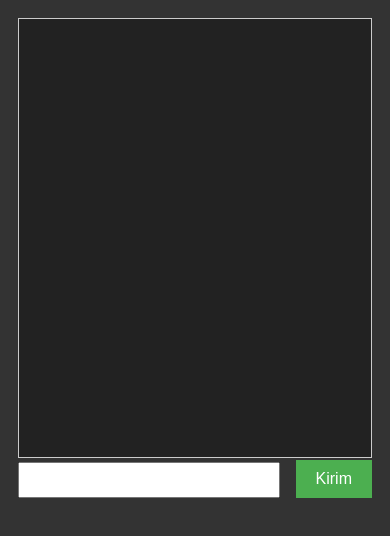
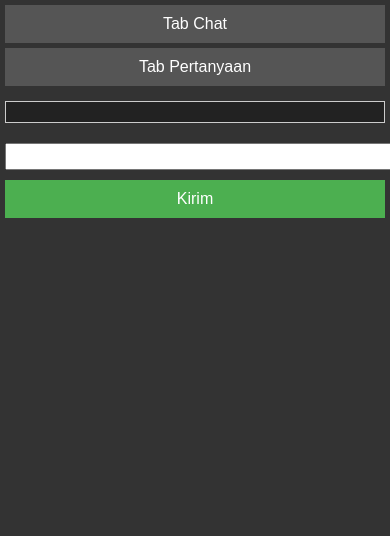
Before and after one commit to NiaNyaa/chatbot.github.io, a plain HTML site: page index.html in a window 390 px wide. Drawn offline with Linux system fonts and the light colour scheme.

Commit message:
Update index.html

```diff
--- a/index.html
+++ b/index.html
@@ -1,43 +1,70 @@
 <!DOCTYPE html>
 <html>
 <head>
-  <title>Chat GPT</title>
+  <title>Chat BOT</title>
+  <meta name="viewport" content="width=device-width, initial-scale=1.0">
   <style>
     body {
       background-color: #333;
       color: #fff;
+      margin: 0;
+      padding: 0;
     }
 
     #chat-container {
       position: relative;
-      height: 500px;
+      height: 100vh;
+      display: flex;
+      flex-direction: column;
+      padding: 10px;
+    }
+
+    #tabs {
+      display: flex;
+      justify-content: space-between;
+      margin-bottom: 10px;
+    }
+
+    .tablink {
+      background-color: #555;
+      color: white;
+      border: none;
+      outline: none;
+      cursor: pointer;
+      padding: 10px 20px;
+      font-size: 16px;
+      width: 50%;
+    }
+
+    .tablink.active {
+      background-color: #4CAF50;
     }
 
     #chatbox {
-      position: absolute;
-      left: 10px;
-      top: 10px;
-      right: 10px;
-      bottom: 50px;
+      flex: 1;
       border: 1px solid #ccc;
       background-color: #222;
       overflow-y: scroll;
       padding: 10px;
+      font-size: 16px;
+      margin-bottom: 10px;
+      max-height: 70vh;
+    }
+
+    #input-container {
+      display: flex;
+      align-items: flex-end;
+      margin-top: 10px;
     }
 
     #input {
-      position: absolute;
-      bottom: 10px;
-      left: 10px;
-      width: calc(100% - 120px);
       height: 30px;
       font-size: 16px;
+      flex: 1;
+      margin-right: 10px;
     }
 
     #send-button {
-      position: absolute;
-      bottom: 10px;
-      right: 10px;
       background-color: #4CAF50;
       color: #fff;
       padding: 10px 20px;
@@ -45,13 +72,60 @@
       font-size: 16px;
       cursor: pointer;
     }
+
+    /* Aturan CSS untuk tampilan di perangkat seluler */
+    @media (max-width: 480px) {
+      #chat-container {
+        padding: 5px;
+      }
+      #tabs {
+        flex-wrap: wrap;
+      }
+      .tablink {
+        width: 100%;
+        margin-bottom: 5px;
+      }
+      #chatbox {
+        font-size: 14px;
+        max-height: 60vh;
+      }
+      #input-container {
+        flex-direction: column;
+        align-items: stretch;
+      }
+      #input {
+        width: 100%;
+        margin-right: 0;
+        margin-top: 10px;
+        font-size: 18px;
+        height: 40px;
+      }
+      #send-button {
+        width: 100%;
+        margin-top: 10px;
+      }
+    }
   </style>
 </head>
 <body>
   <div id="chat-container">
-    <div id="chatbox"></div>
-    <input type="text" id="input" onkeypress="handleKeyPress(event)">
-    <button onclick="sendMessage()" id="send-button">Kirim</button>
+    <div id="tabs">
+      <button class="tablink active" onclick="openTab(event, 'chat')">Tab Chat</button>
+      <button class="tablink" onclick="openTab(event, 'questions')">Tab Pertanyaan</button>
+    </div>
+
+    <div id="chat" class="tabcontent" style="display: block;">
+      <div id="chatbox"></div>
+      <div id="input-container">
+        <input type="text" id="input" onkeypress="handleKeyPress(event)">
+        <button onclick="sendMessage()" id="send-button">Kirim</button>
+      </div>
+    </div>
+
+    <div id="questions" class="tabcontent">
+      <h2>Daftar Pertanyaan</h2>
+      <ul id="question-list"></ul>
+    </div>
   </div>
 
   <script>
@@ -69,7 +143,7 @@
         response: "Saya hanya bot, jadi tidak memiliki perasaan. Tapi terima kasih sudah bertanya!"
       },
       {
-        question: "mau jadi pacarku?",
+        question: "mau jadi pacarku",
         response: "Cah gendeng"
       }
     ];
@@ -112,6 +186,39 @@
       }
       return "Maaf, saya tidak dapat memahami pertanyaan Anda.";
     }
+
+    function openTab(evt, tabName) {
+      var i, tabcontent, tablinks;
+      tabcontent = document.getElementsByClassName("tabcontent");
+      for (i = 0; i < tabcontent.length; i++) {
+        tabcontent[i].style.display = "none";
+      }
+      tablinks = document.getElementsByClassName("tablink");
+      for (i = 0; i < tablinks.length; i++) {
+        tablinks[i].className = tablinks[i].className.replace(" active", "");
+      }
+      document.getElementById(tabName).style.display = "block";
+      evt.currentTarget.className += " active";
+
+      if (tabName === 'questions') {
+        populateQuestionList();
+      }
+    }
+
+    function populateQuestionList() {
+      var questionList = document.getElementById("question-list");
+      questionList.innerHTML = ""; // Menghapus konten sebelumnya
+      for (var i = 0; i < questions.length; i++) {
+        var questionItem = document.createElement("li");
+        questionItem.textContent = questions[i].question;
+        questionList.appendChild(questionItem);
+      }
+    }
+
+    window.addEventListener("DOMContentLoaded", function() {
+      populateQuestionList();
+      openTab(event, 'chat'); // Untuk memastikan tab "Chat" aktif saat pertama kali membuka situs web
+    });
   </script>
 </body>
 </html>
```
